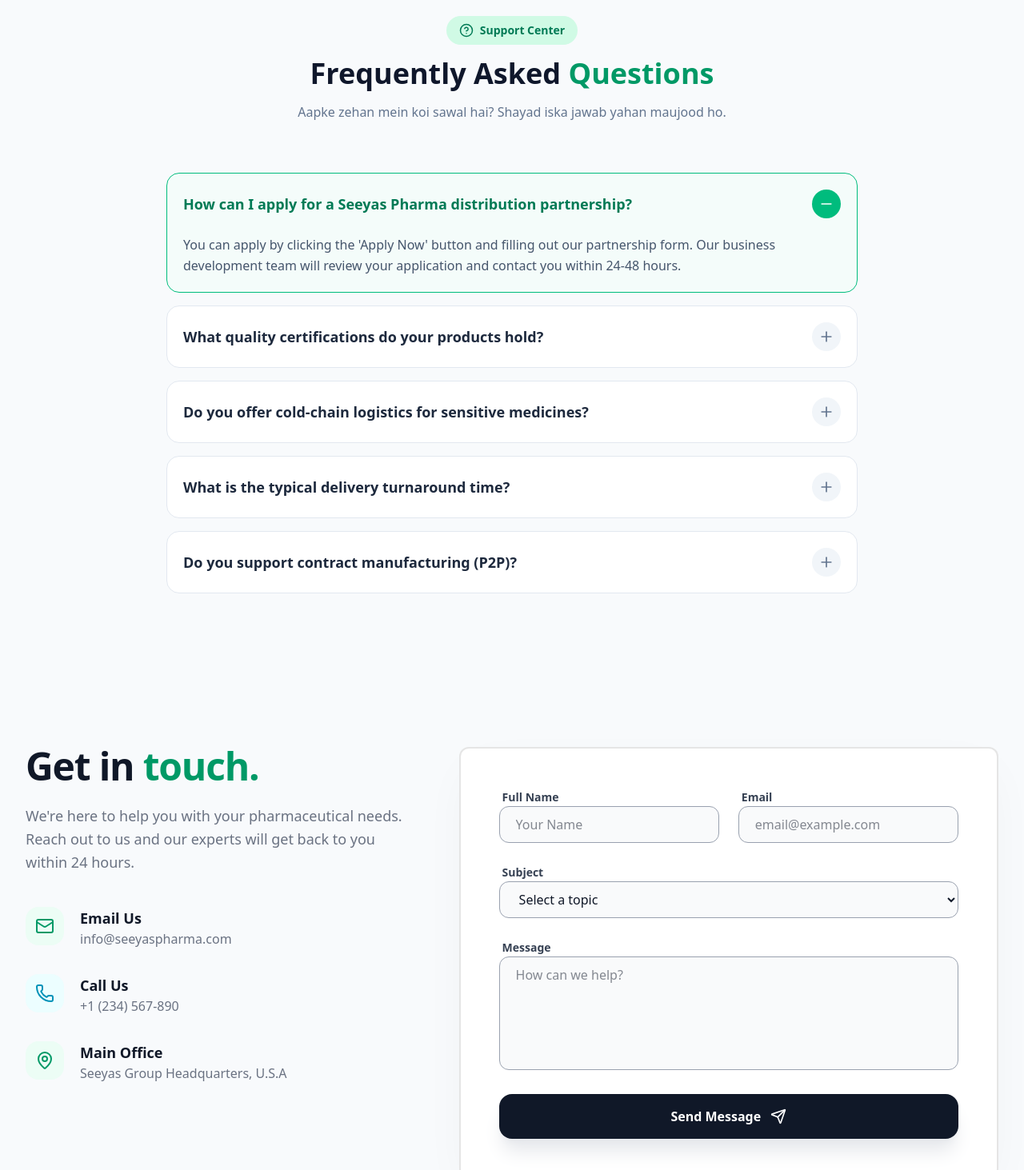
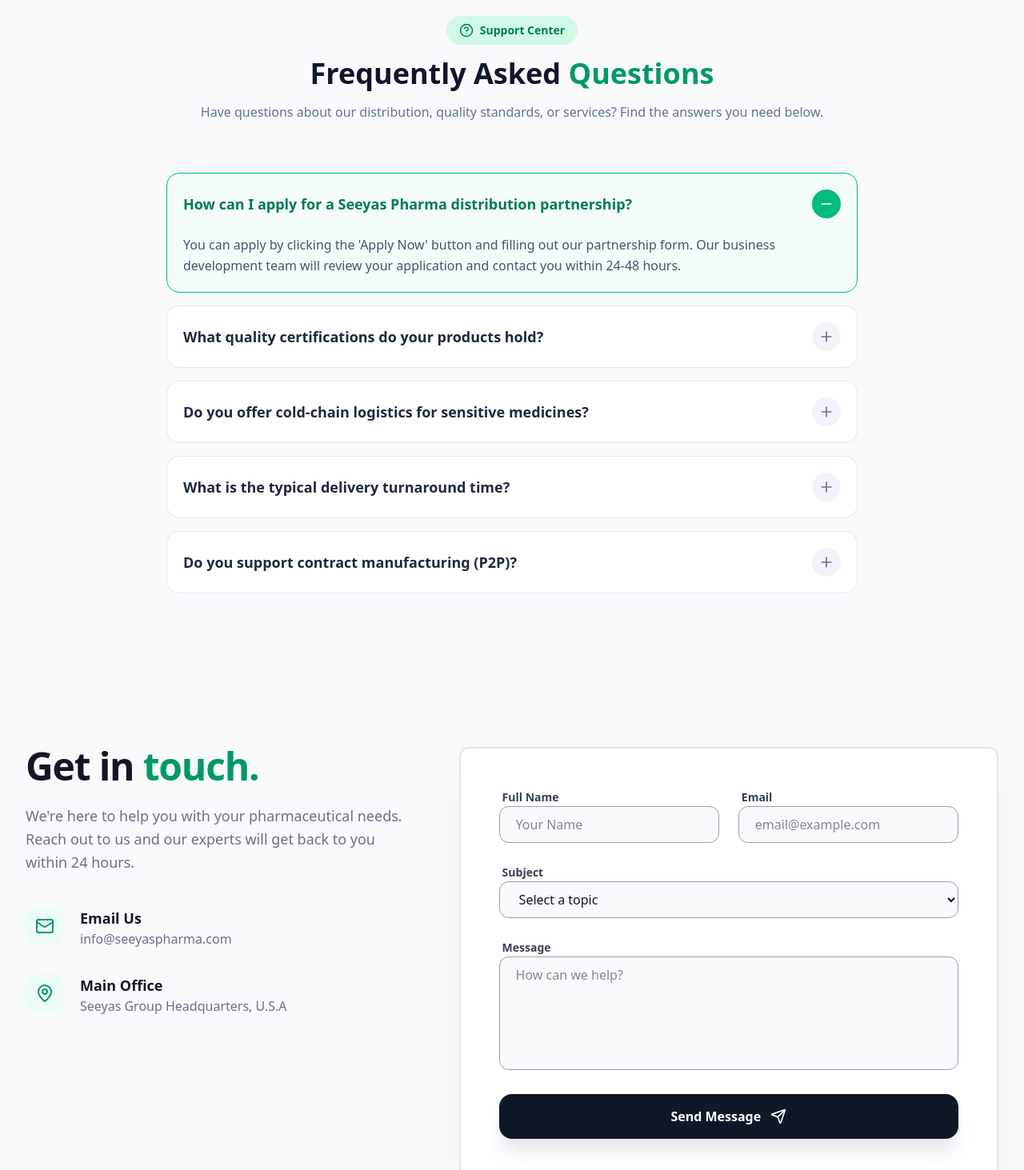
Before and after one commit to mustansar3755/Seeyas-Pharma, a React (Vite) app: page / in a window 1280 px wide. Shown: the part 2937-4400 px from the top of the page at 80% size. Built offline with nearby package versions, Linux system fonts and the light colour scheme.

Commit message:
Update ContactForm and HomwFAQ'a

```diff
--- a/src/components/ContactUs/ContactFormSection.jsx
+++ b/src/components/ContactUs/ContactFormSection.jsx
@@ -28,16 +28,6 @@
               <div>
                 <h4 className="text-gray-900 font-bold text-lg">Email Us</h4>
                 <p className="text-gray-500">info@seeyaspharma.com</p>
-              </div>
-            </div>
-
-            <div className="flex gap-5">
-              <div className="w-12 h-12 shrink-0 rounded-2xl bg-cyan-50 flex items-center justify-center">
-                <Phone className="w-6 h-6 text-cyan-600" />
-              </div>
-              <div>
-                <h4 className="text-gray-900 font-bold text-lg">Call Us</h4>
-                <p className="text-gray-500">+1 (234) 567-890</p>
               </div>
             </div>
 
--- a/src/components/Home/HomeFAQS.jsx
+++ b/src/components/Home/HomeFAQS.jsx
@@ -61,7 +61,7 @@
 };
 
 const HomeFAQS = () => {
-  const [openIndex, setOpenIndex] = useState(0); // Pehla FAQ default open rahega
+  const [openIndex, setOpenIndex] = useState(0);
 
   return (
     <section className="py-24 bg-slate-50">
@@ -74,7 +74,8 @@
             Frequently Asked <span className="text-emerald-600">Questions</span>
           </h2>
           <p className="text-slate-500">
-            Aapke zehan mein koi sawal hai? Shayad iska jawab yahan maujood ho.
+            Have questions about our distribution, quality standards, or services?
+            Find the answers you need below.
           </p>
         </div>
 
```
